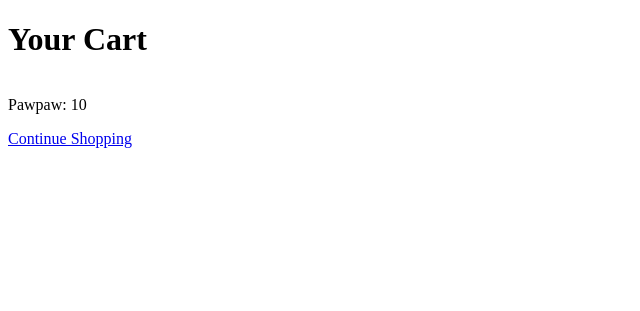
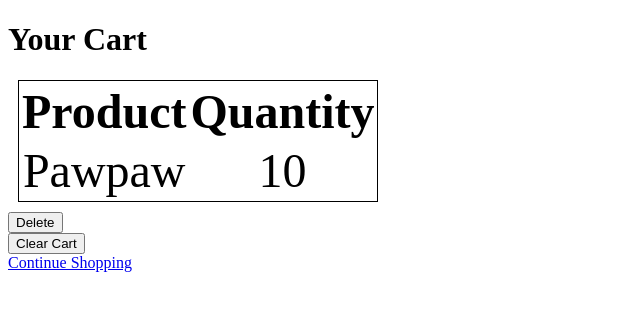
Before and after one commit to kod-python/databaseProduct, a Django app: page /cart/ in a window 1280 px wide. Shown: the top 311 px of the page, without its empty margins (0-640 px from the left). Run offline with Django 4.2, Linux system fonts and the light colour scheme; data comes from the database, SQL or seed files in the repository; both versions use the stored data as it was after the commit; tables that the repository leaves empty hold one stand-in row (values such as "Sample post").

Commit message:
second commit

```diff
--- a/mytask/Product/models.py
+++ b/mytask/Product/models.py
@@ -28,6 +28,23 @@ class Cart(models.Model):
             cart_item.quantity = int(quantity)
         cart_item.save()
 
+
+
+    def delete_item(self, product):
+
+        try:
+            cart_item = CartItem.objects.get(cart=self, product=product)
+            cart_item.delete()
+        except CartItem.DoesNotExist:
+            pass
+
+    def clear_cart(self):
+        """
+        Clear all items from the cart.
+        """
+        CartItem.objects.filter(cart=self).delete()
+
+
 class CartItem(models.Model):
     cart = models.ForeignKey(Cart, on_delete=models.CASCADE)
     product = models.ForeignKey(Product, on_delete=models.CASCADE)
--- a/mytask/Product/templates/cart_detail.html
+++ b/mytask/Product/templates/cart_detail.html
@@ -5,15 +5,69 @@
     <meta name="viewport" content="width=device-width, initial-scale=1.0">
     <title>Cart</title>
 </head>
+
+<style>
+
+table{
+    border: 1px solid;
+    text-align: center;
+    margin: 10px;
+    font-size: 3rem;
+}
+
+</style>
+
+
+
 <body>
     <h1>Your Cart</h1>
 
-    <table></table>
+    {% for item in cart %}
+    <table>
 
-{% for item in cart %}
-<p>{{ item.product}}: {{item.quantity}}</p>
+ <th>Product</th>
+ <th>Quantity</th>
 
-{% endfor %}
+
+ <tr>
+    <td>{{item.product}}</td>
+    <td>{{item.quantity}}</td>
+ </tr>
+
+
+
+    </table>
+
+
+
+    <form method="post" action="{% url 'delete_from_cart' item.product.id %}">
+        {% csrf_token %}
+        <button type="submit">Delete</button>
+    </form>
+
+
+
+    <form method="post" action="{% url 'clear_cart' %}">
+        {% csrf_token %}
+        <button type="submit">Clear Cart</button>
+    </form>
+
+    {% endfor %}
+
+
+
+
     <a href="{% url 'index' %}">Continue Shopping</a>
+
+<script>
+
+
+
+
+
+
+
+
+</script>
 </body>
 </html>
--- a/mytask/Product/templates/index.html
+++ b/mytask/Product/templates/index.html
@@ -7,7 +7,7 @@
 </head>
 <body>
     <h1>Product List</h1>
-
+     <a href="{% url 'cart_detail' %}">View carts</a>
     <ul>
         {% for product in products %}
             <li>
--- a/mytask/Product/urls.py
+++ b/mytask/Product/urls.py
@@ -11,5 +11,9 @@ urlpatterns = [
     path('cart/', views.cart_detail, name='cart_detail'),
     path('add-cart/<int:id>/', views.add_to_cart, name='add_to_cart'),
     path('display', views.display, name="display"),
+    path('cart/delete/<int:product_id>/', views.delete_from_cart, name='delete_from_cart'),
+    path('cart/clear/', views.clear_cart, name='clear_cart'),
+
+
 
 ]
--- a/mytask/Product/views.py
+++ b/mytask/Product/views.py
@@ -2,6 +2,8 @@ from django.shortcuts import render, get_object_or_404, redirect
 from django.http import JsonResponse
 from .models import Product, Cart
 from .models import CartItem
+from django.contrib import messages
+
 
 
 
@@ -47,6 +49,24 @@ def add_to_cart(request, id):
         cart.add(product, quantity)
         # return JsonResponse({'message': 'Product added to cart'})
         return redirect('display')
+        # messages.SUCCESS(request, "product added to cart succesfully")
     return JsonResponse({'error': 'Invalid request'}, status=400)
 
     # return render(request, 'add_to_cart.html')
+
+
+
+
+def delete_from_cart(request, product_id):
+    product = get_object_or_404(Product, id=product_id)
+    cart = get_object_or_404(Cart, user=request.user)
+    cart.delete_item(product)
+    return redirect('cart_detail')
+
+
+
+
+def clear_cart(request):
+    cart = get_object_or_404(Cart, user=request.user)
+    cart.clear_cart()
+    return redirect('cart_detail')
```
Also changed, not shown: mytask/Product/static/script/add.js (added, +22 -0 lines), mytask/Product/static/script/delete.js (added, +23 -0 lines), mytask/Product/templates/product_detail.html (+9 -25 lines), mytask/Product/templates/cart_deleted.html (added), mytask/db.sqlite3.
